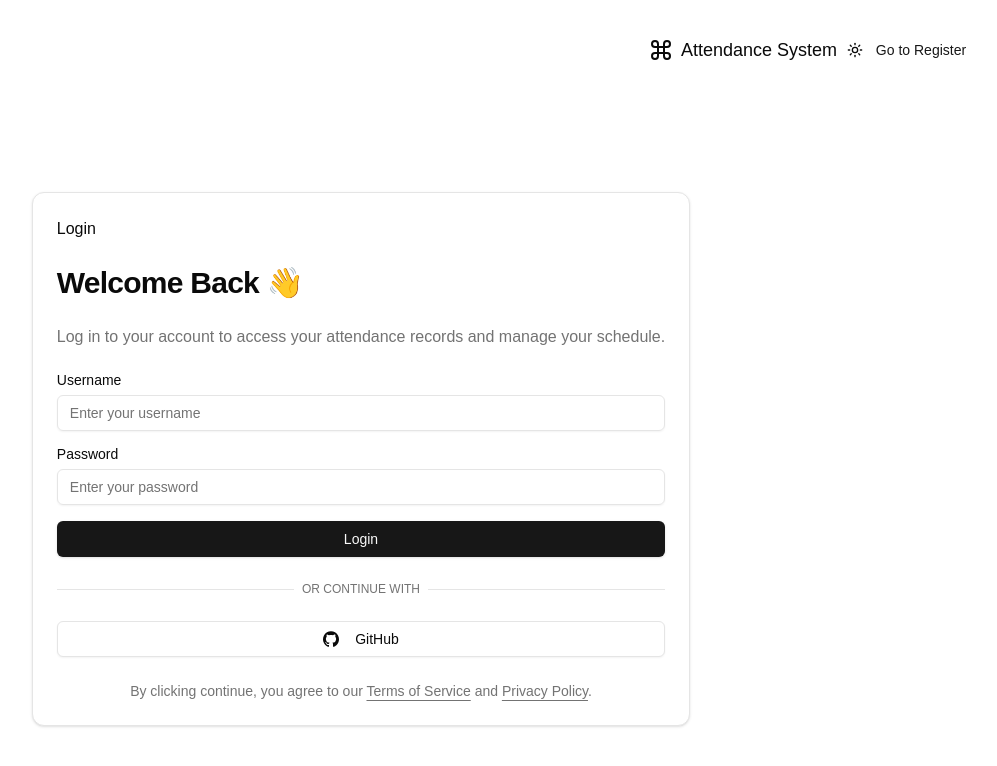
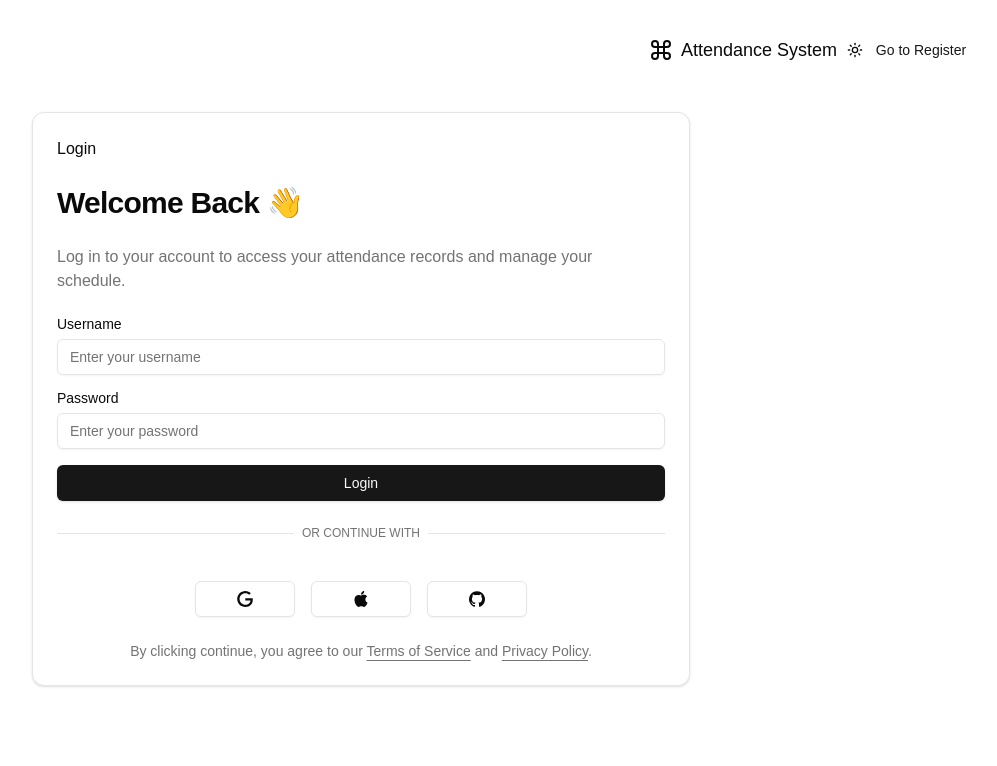
Before and after one commit to zchdoc/shadcn-ui-sidebar-07, a Next.js app: page /login in a window 1280 px wide. Shown: the top 766 px of the page, without its empty margins (279-1276 px from the left). Built offline with nearby package versions, Linux system fonts and the light colour scheme.

Commit message:
调整登录首页

```diff
--- a/components/authentication/auth-index.tsx
+++ b/components/authentication/auth-index.tsx
@@ -11,20 +11,27 @@ import {Button} from "@/components/ui/button";
 export default function AuthenticationPage() {
   const [showLogin, setShowLogin] = useState(true);
   const [contentHeight, setContentHeight] = useState<number>(0);
+  const [contentWidth, setContentWidth] = useState<number>(0);
   const loginCardRef = useRef<HTMLDivElement>(null);
   const registerCardRef = useRef<HTMLDivElement>(null);
 
   useEffect(() => {
-    const updateHeight = () => {
+    const updateDimensions = () => {
       const loginHeight = loginCardRef.current?.offsetHeight || 0;
       const registerHeight = registerCardRef.current?.offsetHeight || 0;
+      const loginWidth = loginCardRef.current?.offsetWidth || 0;
+      const registerWidth = registerCardRef.current?.offsetWidth || 0;
+
       const maxHeight = Math.max(loginHeight, registerHeight);
+      const maxWidth = Math.max(loginWidth, registerWidth);
+
       setContentHeight(maxHeight);
+      setContentWidth(maxWidth);
     };
 
-    updateHeight();
-    window.addEventListener('resize', updateHeight);
-    return () => window.removeEventListener('resize', updateHeight);
+    updateDimensions();
+    window.addEventListener('resize', updateDimensions);
+    return () => window.removeEventListener('resize', updateDimensions);
   }, [showLogin]);
 
   return (
@@ -55,13 +62,16 @@ export default function AuthenticationPage() {
           </Button>
         </div>
       </div>
-      {/* Left side */}
-      <div className={cn("relative flex min-h-screen flex-col p-28 lg:min-h-screen")}>
+      <div className={cn("relative flex min-h-screen flex-col p-8 lg:min-h-screen")}>
         <div className="relative z-20 flex flex-col flex-1 mt-20 items-center">
           <Card
             ref={showLogin ? loginCardRef : registerCardRef}
             className="bg-background flex flex-col"
-            style={{minHeight: contentHeight ? `${contentHeight}px` : 'auto'}}
+            style={{
+              minHeight: contentHeight ? `${contentHeight}px` : 'auto',
+              width: contentWidth ? `${contentWidth}px` : 'auto',
+              minWidth: '400px'
+            }}
           >
             <CardHeader>{showLogin ? 'Login' : 'Reg'}</CardHeader>
             <CardContent className="flex flex-col justify-center">
--- a/components/authentication/components/user-auth-form.tsx
+++ b/components/authentication/components/user-auth-form.tsx
@@ -141,14 +141,17 @@ export function UserAuthForm({className, ...props}: UserAuthFormProps) {
             </span>
         </div>
       </div>
-      <Button variant="outline" type="button" disabled={isLoading}>
-        {isLoading ? (
-          <Icons.spinner className="mr-2 h-4 w-4 animate-spin"/>
-        ) : (
-          <Icons.gitHub className="mr-2 h-4 w-4"/>
-        )}{" "}
-        GitHub
-      </Button>
+      <div className="flex items-center justify-center gap-4 mt-4">
+        <Button variant="outline" type="button" disabled={isLoading} className="w-full max-w-[100px]">
+          <Icons.google className="h-5 w-5" />
+        </Button>
+        <Button variant="outline" type="button" disabled={isLoading} className="w-full max-w-[100px]">
+          <Icons.apple className="h-5 w-5" />
+        </Button>
+        <Button variant="outline" type="button" disabled={isLoading} className="w-full max-w-[100px]">
+          <Icons.gitHub className="h-5 w-5" />
+        </Button>
+      </div>
       <p className="px-8 text-center text-sm text-muted-foreground">
         By clicking continue, you agree to our{" "}
         <Link
--- a/components/authentication/components/user-login-form.tsx
+++ b/components/authentication/components/user-login-form.tsx
@@ -169,14 +169,17 @@ export function UserLoginForm({className, ...props}: UserLoginFormProps) {
           </span>
         </div>
       </div>
-      <Button variant="outline" type="button" disabled={isLoading}>
-        {isLoading ? (
-          <Icons.spinner className="mr-2 h-4 w-4 animate-spin"/>
-        ) : (
-          <Icons.gitHub className="mr-2 h-4 w-4"/>
-        )}{" "}
-        GitHub
-      </Button>
+      <div className="flex items-center justify-center gap-4 mt-4">
+        <Button variant="outline" type="button" disabled={isLoading} className="w-full max-w-[100px]">
+          <Icons.google className="h-5 w-5" />
+        </Button>
+        <Button variant="outline" type="button" disabled={isLoading} className="w-full max-w-[100px]">
+          <Icons.apple className="h-5 w-5" />
+        </Button>
+        <Button variant="outline" type="button" disabled={isLoading} className="w-full max-w-[100px]">
+          <Icons.gitHub className="h-5 w-5" />
+        </Button>
+      </div>
       <p className="px-8 text-center text-sm text-muted-foreground">
         By clicking continue, you agree to our{" "}
         <Link
```
Also changed, not shown: app/layout.tsx (+8 -0 lines), .zed/settings.json.
